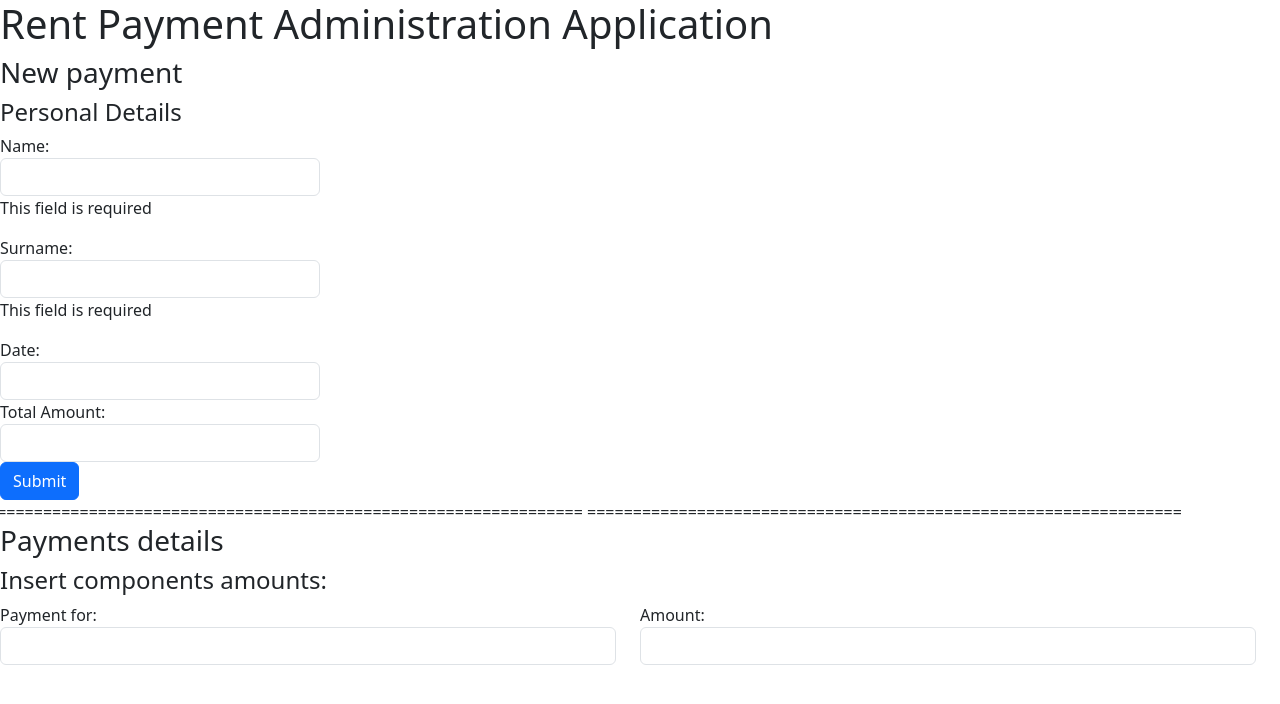
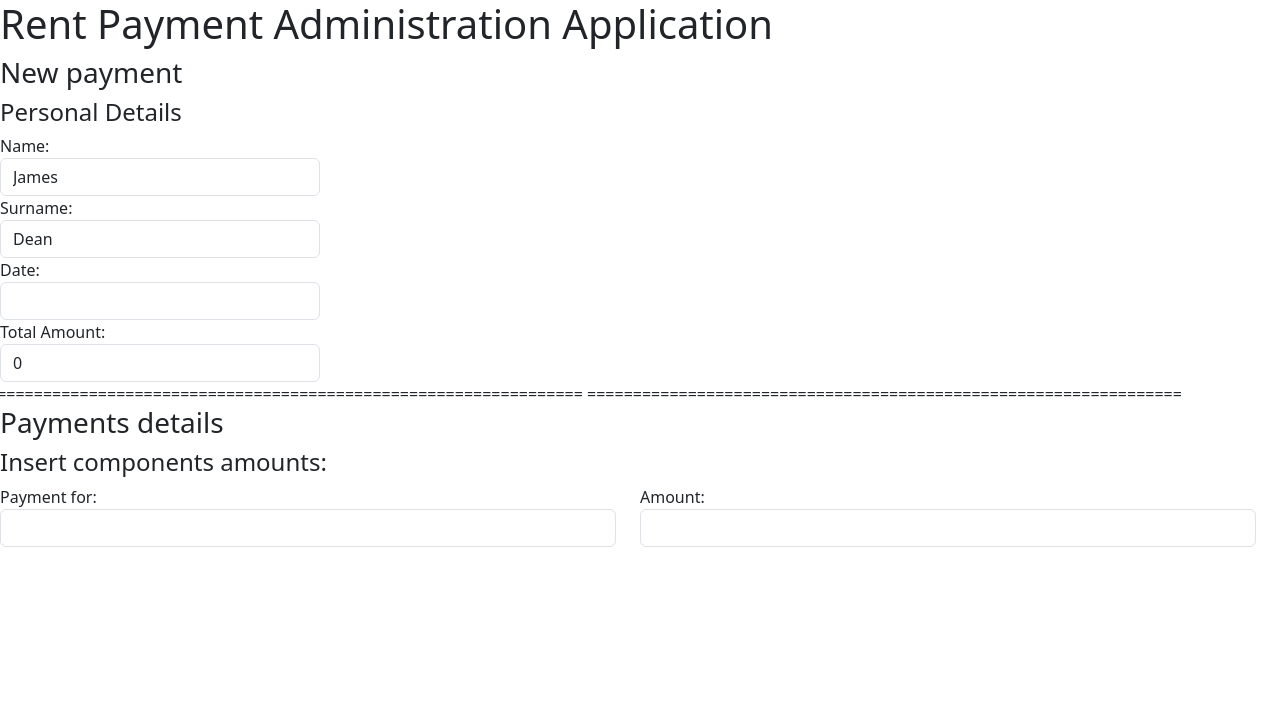
Before and after one commit to k1280/paymentCliApp, an Angular app in the folder my-app/: page / in a window 1280 px wide. Shown: the top 704 px of the page. Built offline with nearby package versions, Linux system fonts and the light colour scheme.

Commit message:
fix of some tests, in progress

```diff
--- a/my-app/src/app/payment-detail.component.html
+++ b/my-app/src/app/payment-detail.component.html
@@ -26,9 +26,9 @@
             </div>
             <div class="col-md-3">
                 <label>Total Amount:</label>
-                <input #amount type="text" class="form-control" formControlName="totalAmount" (keyup.enter)="onEnter(totalAmount.value)">
+                <input #amount type="text" class="form-control" formControlName="totalAmount" (keyup.enter)="onEnter(myForm.value)">
             </div>
-            <button type="submit" class="btn btn-primary">Submit</button>
+            <!--<button type="submit" class="btn btn-primary">Submit</button>-->
         </form>
 
         <!--
--- a/my-app/src/app/payment-detail.component.ts
+++ b/my-app/src/app/payment-detail.component.ts
@@ -20,10 +20,10 @@ export class PaymentDetailComponent implements OnInit {
     // III. adding validators
     ngOnInit() {
         this.totalAmountForm = this.formBuilder.group({
-            name: ['', Validators.required],
-            surname: ['', Validators.required],
+            name: ['James', Validators.required],
+            surname: ['Dean', Validators.required],
             date: '',
-            totalAmount: ''
+            totalAmount: 0
         });
 
     }
```
Also changed, not shown: 2 other files (tests, documents, lock files or other folders).
